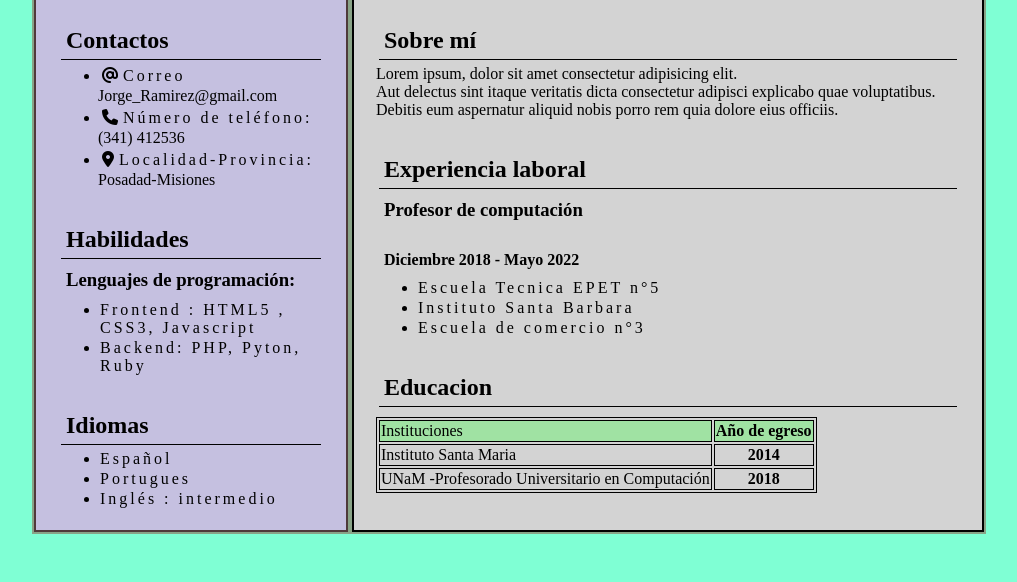
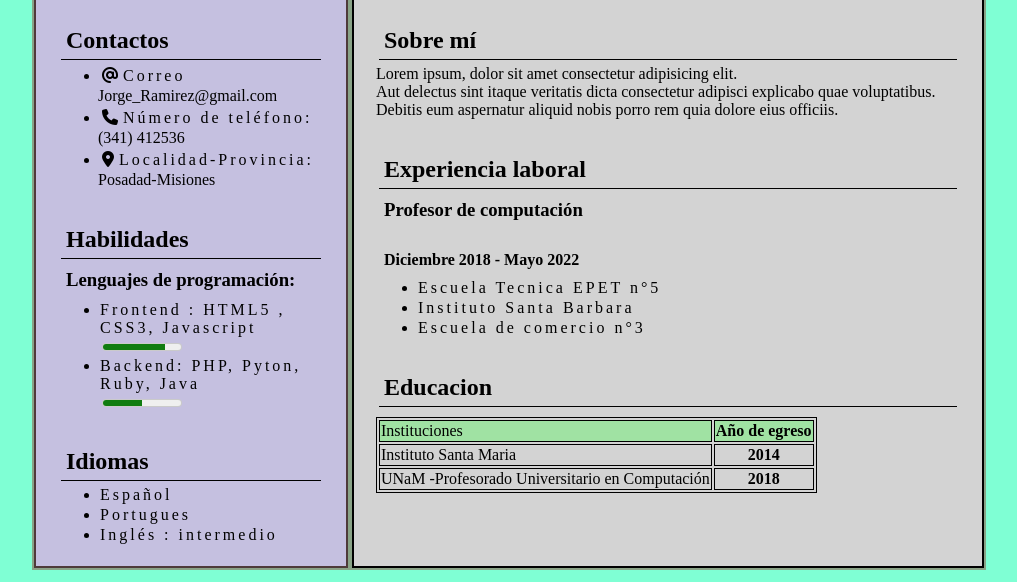
Before and after one commit to JorgeJaufmann/proyecto_final_front_end, a plain HTML site: page index.html in a window 1280 px wide. Shown: the part 218-800 px from the top of the page, without its empty margins (131-1148 px from the left). Drawn offline with Linux system fonts and the light colour scheme.

Commit message:
Hbilidades meter

```diff
--- a/css/style.css
+++ b/css/style.css
@@ -68,6 +68,10 @@ aside section {
     margin: auto;
 }
 
+meter {
+    display: block;
+}
+
 /** --------------- izquierda ------------ */
 
 main {
--- a/index.html
+++ b/index.html
@@ -38,9 +38,11 @@
                 <ul>
                     <li>
                         Frontend : HTML5 , CSS3, Javascript
+                        <meter value="80" min="0" max="100"></meter>
                     </li>
                     <li>
-                        Backend: PHP, Pyton, Ruby
+                        Backend: PHP, Pyton, Ruby, Java
+                        <meter value="50" min="0" max="100"></meter>
                     </li>
                 </ul>
             </section>
```
